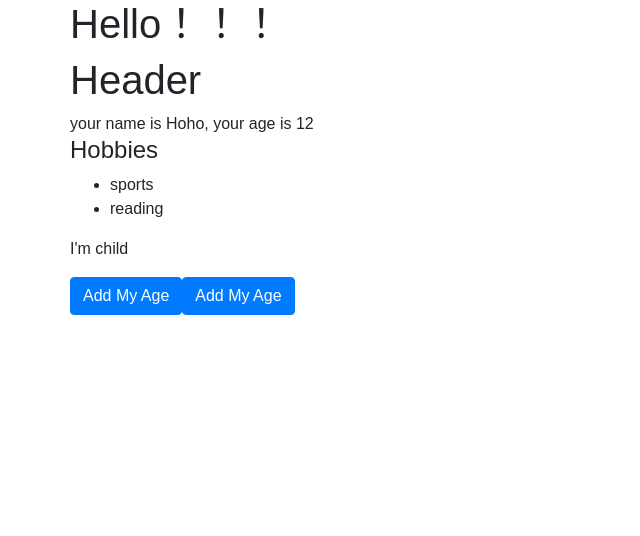
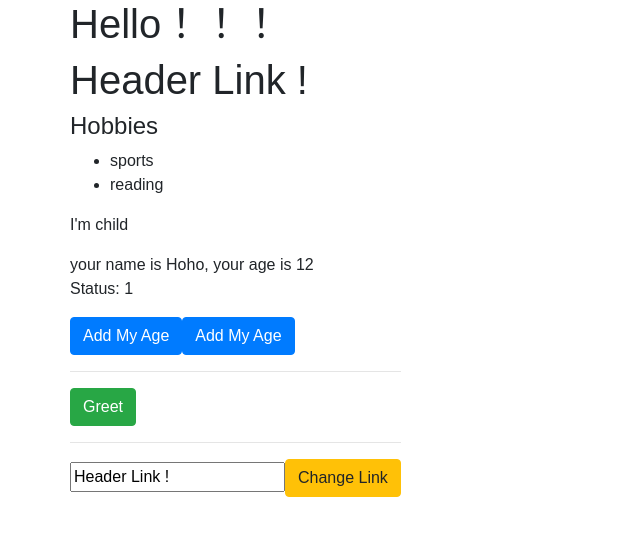
Before and after one commit to yinfan9527/hello-react, a React (Create React App) app: page / in a window 1280 px wide. Shown: the top 536 px of the page, without its empty margins (0-640 px from the left). Built offline with nearby package versions, Linux system fonts and the light colour scheme.

Commit message:
父子组件间、同级组件间数据传递以及双向数据绑定

```diff
--- a/src/App.js
+++ b/src/App.js
@@ -4,6 +4,24 @@ import Header from './components/Header';
 import Home from './components/Home';
 
 class App extends Component {
+
+    constructor(){
+        super();
+        this.state = {
+            homeLink:"Header Link !"
+        }
+    }
+
+    onGreet(param){
+        alert(param);
+    }
+
+    onChangeLinkName(newLinkName){
+        this.setState({
+            homeLink: newLinkName,
+        })
+    }
+
     render() {
         const user = {
             name : "qiq",
@@ -18,12 +36,17 @@ class App extends Component {
                 </div>
                 <div className = "row" >
                     <div className = "col-xs-1" >
-                        <Header/>
+                        <Header homeLink={this.state.homeLink} />
                     </div>
                 </div>
                 <div className = "row" >
                     <div className = "col-xs-1" >
-                        <Home name="Hoho" age={12} user={user}>
+                        <Home name="Hoho" age={12}
+                            user={user}
+                            greet={this.onGreet}
+                            changeLink={this.onChangeLinkName.bind(this)}
+                            defaultValue={this.state.homeLink}
+                            >
                             <p>I'm child</p>
                         </Home>
                     </div>
--- a/src/components/Header.js
+++ b/src/components/Header.js
@@ -1,15 +1,15 @@
-import React, { Component } from 'react';
+import React from 'react';
 
-export default class Header extends Component {
-    render() {
+// 无状态组件， 函数式组件， 无生命周期
+const Header = (props) => {
     return (
         <div className = "container" >
             <div className = "row" >
                 <div className = "col-xs-1 col-xs-offset-11" >
-                        <h1 > Header</h1>
+                    <h1 > {props.homeLink}</h1>
                 </div>
             </div>
         </div>
     );
 }
-}
+export default Header;
--- a/src/components/Home.js
+++ b/src/components/Home.js
@@ -7,8 +7,15 @@ export default class Home extends Component {
         super(props);
         // this.age = this.props.age;
         this.state = {
-            age : props.age
+            age : props.age,
+            status : 0,
+            homeLink : props.defaultValue,
         }
+        setTimeout(() => {
+            this.setState({
+                status : 1,
+            })
+        }, 3000)
     };
 
     onAddAgeClick(){
@@ -19,12 +26,25 @@ export default class Home extends Component {
         console.log(this);
     }
 
+    handleGreet(){
+        this.props.greet(this.state.age);
+    }
+
+    changeLick(){
+        this.props.changeLink(this.state.homeLink);
+    }
+
+    onChangeValue(e){
+        this.setState({
+            homeLink: e.target.value
+        });
+    }
+
     render() {
         return (
             <div className = "container" >
                 <div className = "row" >
                     <div className = "col-xs-1 col-xs-offset-11" >
-                        <div>your name is {this.props.name}, your age is {this.state.age}</div>
                         <div>
                             <h4>Hobbies</h4>
                             <ul>
@@ -34,10 +54,17 @@ export default class Home extends Component {
                         <div>
                             {this.props.children}
                         </div>
+                        <div>your name is {this.props.name}, your age is {this.state.age}</div>
+                        <p>Status: {this.state.status}</p>
                         <div>
                             <button onClick={this.onAddAgeClick.bind(this)} className="btn btn-primary">Add My Age</button>
                             <button onClick={() => {this.onAddAgeClick()}} className="btn btn-primary">Add My Age</button>
                         </div>
+                        <hr/>
+                        <button onClick={() => {this.handleGreet()}} className="btn btn-success" >Greet</button>
+                        <hr />
+                        <input type="text" defaultValue={this.props.defaultValue} onChange={(e)=>{this.onChangeValue(e)}}></input>
+                        <button onClick={() => {this.changeLick()}} className="btn btn-warning">Change Link</button>
                     </div>
                 </div>
             </div>
@@ -48,5 +75,7 @@ export default class Home extends Component {
 Home.propTypes = {
     name: PropTypes.string,
     age: PropTypes.number,
-    user: PropTypes.object
+    user: PropTypes.object,
+    greet: PropTypes.func,
+    changeLink: PropTypes.func,
 }
```
Lines whose indentation alone changed are shown as unchanged.
